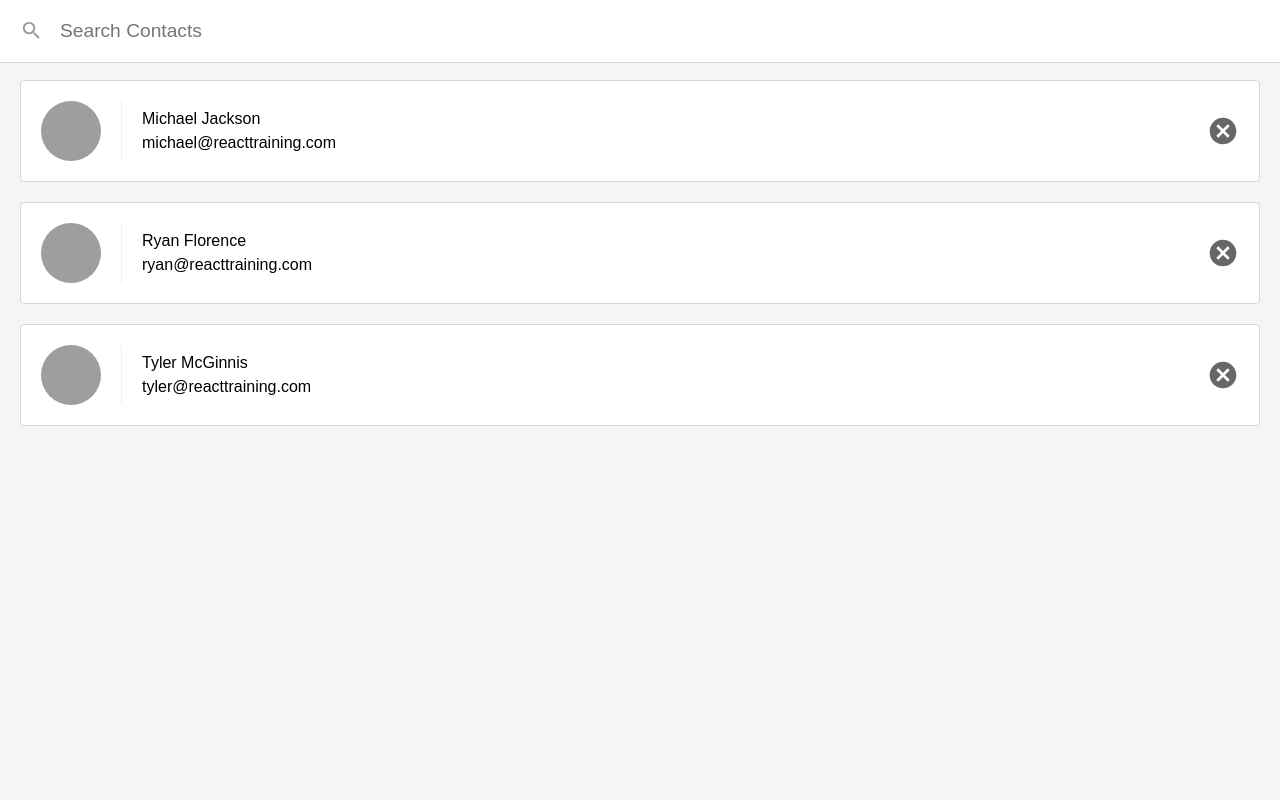
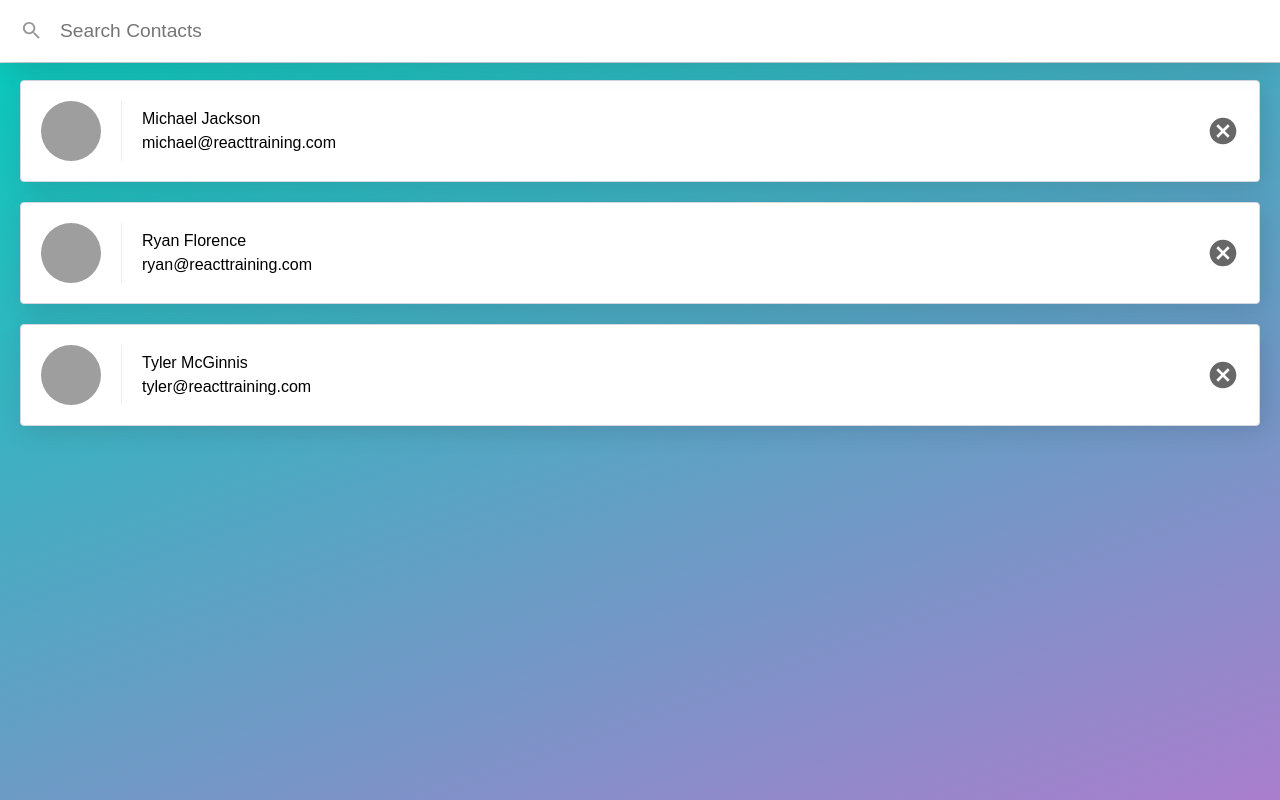
Before and after one commit to Wmitbrodt/reactContactList, a React (Create React App) app: page / in a window 1280 px wide. Built offline with nearby package versions, Linux system fonts and the light colour scheme.

Commit message:
🥑 Added live search results 🗿

```diff
--- a/src/ListContacts.js
+++ b/src/ListContacts.js
@@ -13,6 +13,10 @@ class ListContacts extends Component { // 4. Because its state has changed, the
     query: ''
   }
 
+  clearQuery = (query) => {
+    this.setState({ query: '' })
+  }
+
   updateQuery = (query) => {
     // 3. updateQuery() then calls setState(), merging in the new state to update the component's internal state.
     this.setState({ query: query.trim() })
@@ -25,11 +29,13 @@ class ListContacts extends Component { // 4. Because its state has changed, the
     const { query } = this.state
 
     let showingContacts
+    // 'truthy'
     if (query) {
       // escape regular expressions and ignore uppercase
       const match = new RegExp(escapeRegExp(query), 'i')
       // filter by contact names
       showingContacts = contacts.filter((contact) => match.test(contact.name))
+      // 'falsey'
     } else {
       showingContacts = contacts
     }
@@ -49,6 +55,14 @@ class ListContacts extends Component { // 4. Because its state has changed, the
             onChange={(event) => this.updateQuery(event.target.value)}
           />
         </div>
+
+        {showingContacts.length !== contacts.length && (
+          <div className='showing-contacts'>
+            <span>Now showing {showingContacts.length} of {contacts.length} total</span>
+            <button onClick={this.clearQuery}>Show all</button>
+          </div>
+        )}
+
         <ol className='contact-list'>
           {showingContacts.map((contact) => (
             <li key={contact.id} className='contact-list-item'>
--- a/src/index.css
+++ b/src/index.css
@@ -14,7 +14,7 @@ body {
   line-height: 1.5;
 }
 body, .app {
-  background: #f5f5f5;
+  background: linear-gradient(160deg, #02CCBA 0%, #AA7ECD 100%);
 }
 
 /* CreateContact */
@@ -97,6 +97,7 @@ body, .app {
   font-size: 1.2em;
   border: 0;
   outline: none;
+  box-shadow: 5px 5px 25px 0px rgba(46,61,73,0.2);
 }
 
 .add-contact {
@@ -132,6 +133,9 @@ body, .app {
   padding: 20px;
   background: white;
   display: flex;
+  border-radius: 0.375rem;
+  box-shadow: 5px 5px 25px 0px rgba(46,61,73,0.2);
+  transition: all 0.3s ease;
 }
 
 @media (min-width: 600px) {
```
